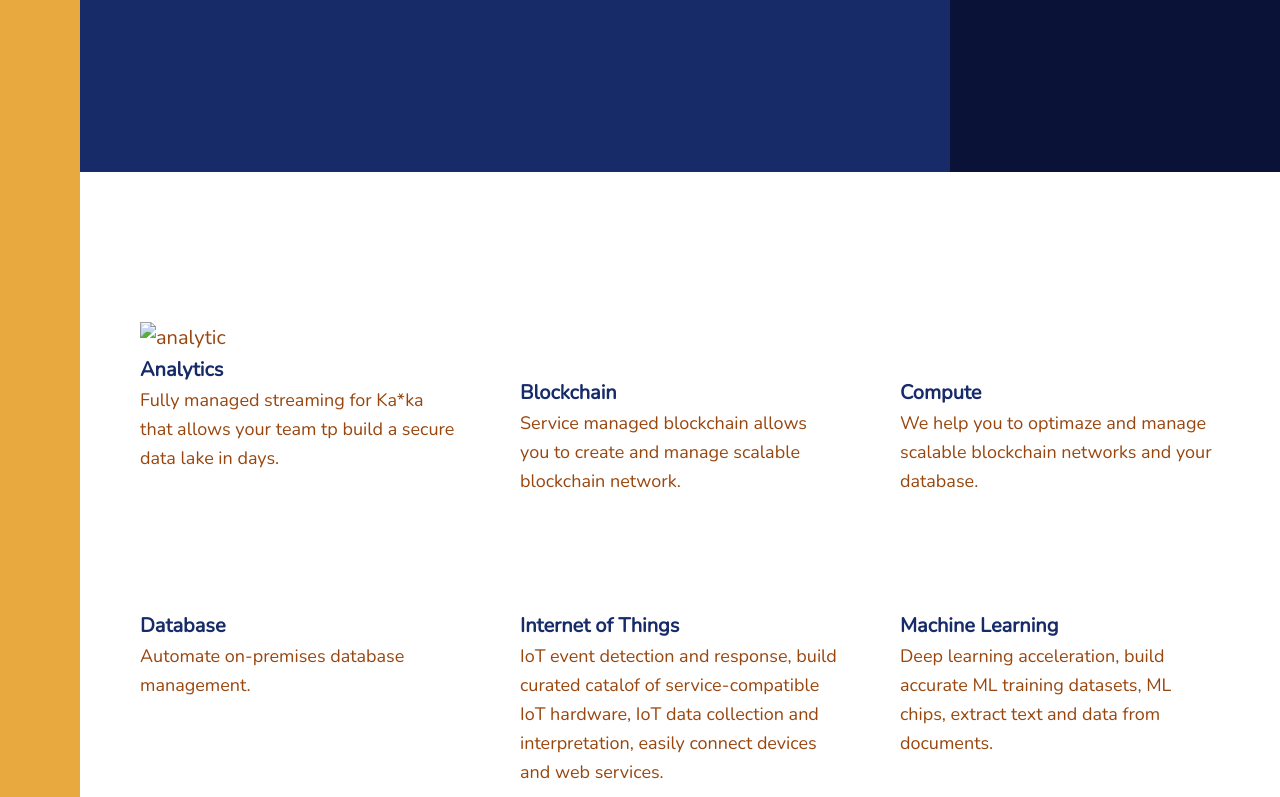
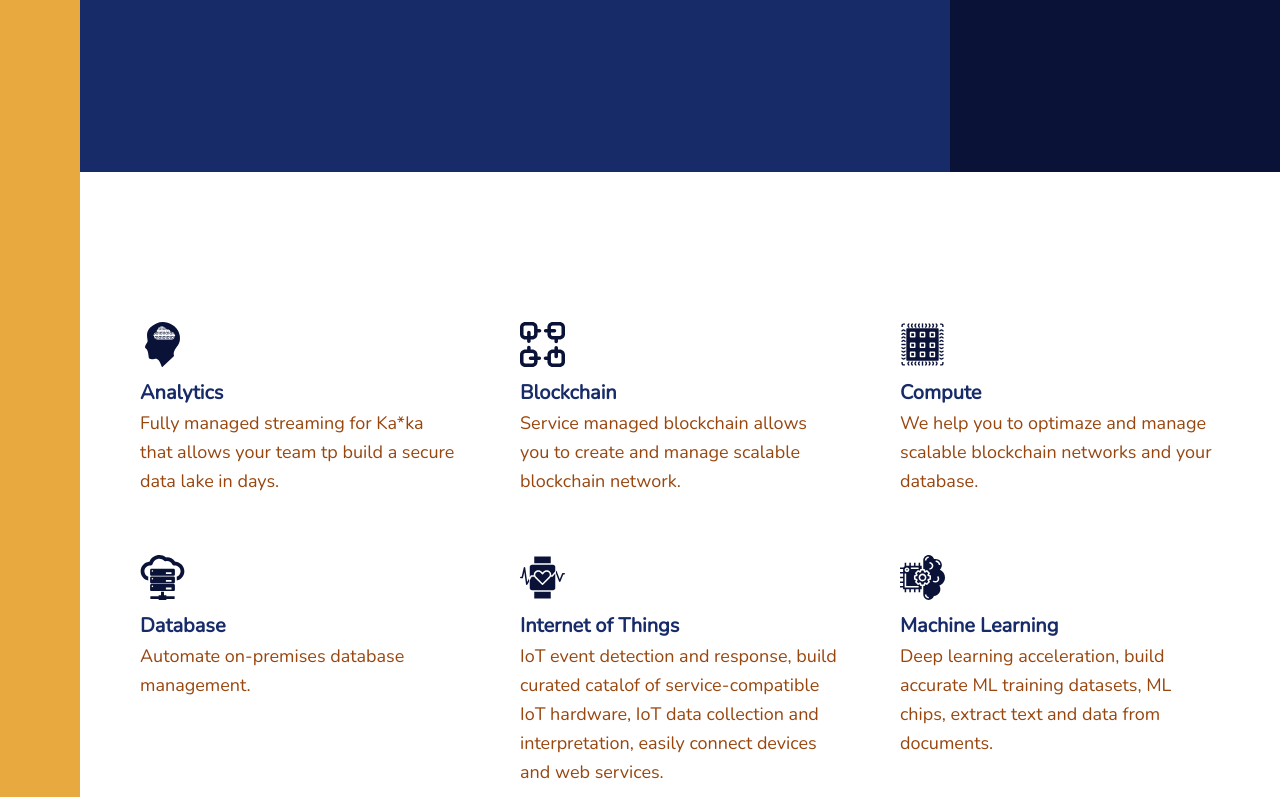
Before and after one commit to pale-cinder/gallery-ui, a website: page index.html in a window 1280 px wide. Shown: the part 468-1265 px from the top of the page. Drawn offline with nearby package versions, Linux system fonts and the light colour scheme.

Commit message:
building feature section

```diff
--- a/index.html
+++ b/index.html
@@ -29,7 +29,7 @@
 
         <section class="features">
             <div class="feature">
-                <img scr="../img/analytic-01.png" class="feature__icon" alt="analytic">
+                <img src="../img/analytic.svg" class="feature__icon" alt="analytic">
                 <!-- <svg class="feature__icon">
                     <use xlink:href="img/sprite.svg#analytic"></use>
                 </svg> -->
@@ -38,41 +38,46 @@
             </div>
 
             <div class="feature">
-                <svg class="feature__icon">
-                    <use xlink:href="img/sprite.svg#blockchain"></use>
-                </svg>
+                <img src="../img/blockchain.svg" class="feature__icon" alt="blockchain">
+                <!-- <svg class="feature__icon">
+                    <use xlink:href="../img/sprite.svg#blockchain"></use>
+                </svg> -->
                 <h4 class="heading-4--dark">Blockchain</h4>
                 <p class="feature__text">Service managed blockchain allows you to create and manage scalable blockchain network.</p>
             </div>
 
             <div class="feature">
-                <svg class="feature__icon">
+                <img src="../img/cpu.svg" class="feature__icon" alt="cpu">
+                <!-- <svg class="feature__icon">
                     <use xlink:href="img/sprite.svg#cpu"></use>
-                </svg>
+                </svg> -->
                 <h4 class="heading-4--dark">Compute</h4>
                 <p class="feature__text">We help you to optimaze and manage scalable blockchain networks and your database.</p>
             </div>
 
             <div class="feature">
-                <svg class="feature__icon">
+                <img src="../img/hosting.svg" class="feature__icon" alt="hosting">
+                <!-- <svg class="feature__icon">
                     <use xlink:href="img/sprite.svg#hosting"></use>
-                </svg>
+                </svg> -->
                 <h4 class="heading-4--dark">Database</h4>
                 <p class="feature__text">Automate on-premises database management.</p>
             </div>
 
             <div class="feature">
-                <svg class="feature__icon">
+                <img src="../img/heart-rate.svg" class="feature__icon" alt="heart-rate">
+                <!-- <svg class="feature__icon">
                     <use xlink:href="img/sprite.svg#heart-rate"></use>
-                </svg>
+                </svg> -->
                 <h4 class="heading-4--dark">Internet of Things</h4>
                 <p class="feature__text">IoT event detection and response, build curated catalof of service-compatible IoT hardware, IoT data collection and interpretation, easily connect devices and web services.</p>
             </div>
 
             <div class="feature">
-                <svg class="feature__icon">
+                <img src="../img/machine.svg" class="feature__icon" alt="machine">
+                <!-- <svg class="feature__icon">
                     <use xlink:href="img/sprite.svg#machine"></use>
-                </svg>
+                </svg> -->
                 <h4 class="heading-4--dark">Machine Learning</h4>
                 <p class="feature__text">Deep learning acceleration, build accurate ML training datasets, ML chips, extract text and data from documents.</p>
             </div>
```
